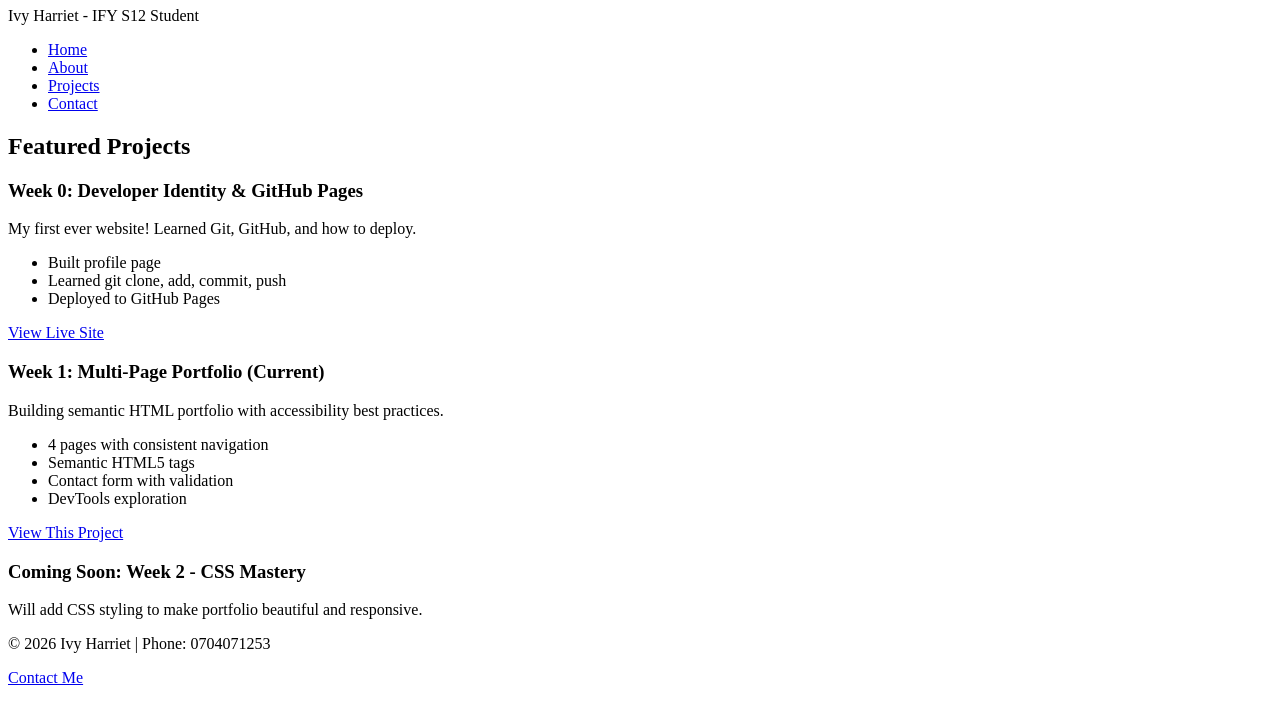
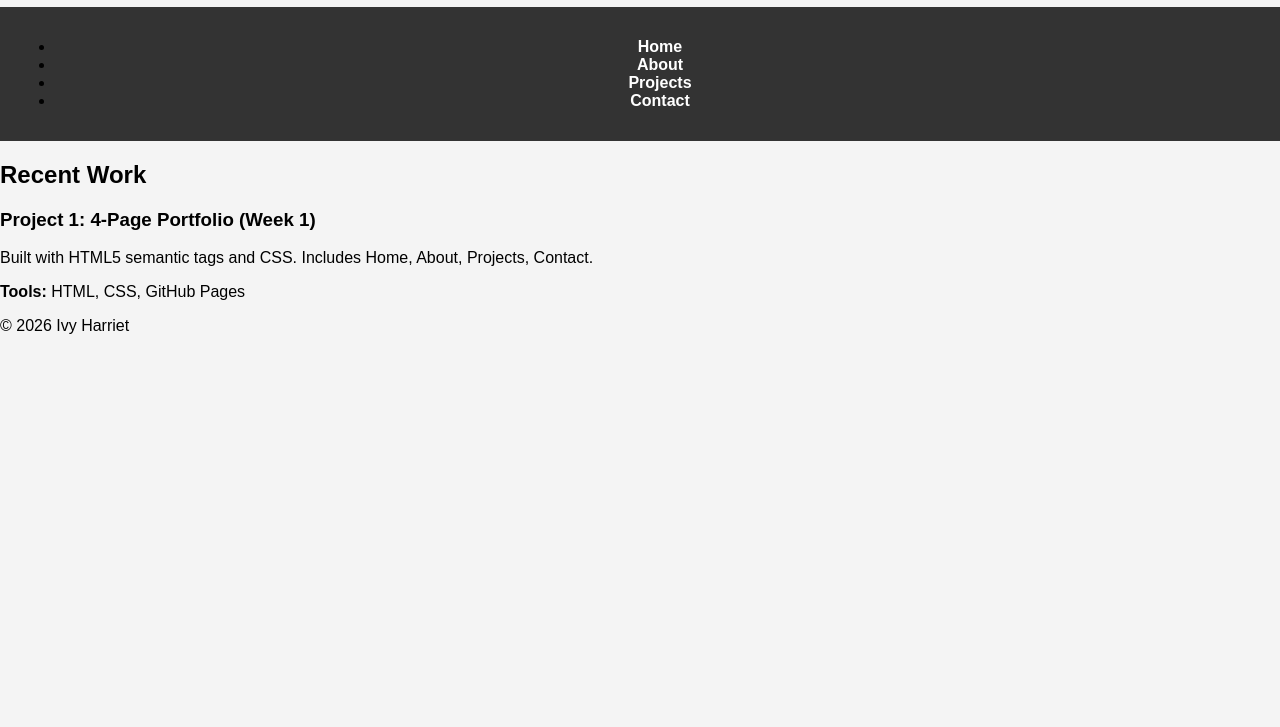
Before and after one commit to ivyharriet2003-sudo/ify-s12-week-01-ivyharriet2003-sudo, a plain HTML site: page projects.html in a window 1280 px wide. Shown: the part 73-800 px from the top of the page. Drawn offline with Linux system fonts and the light colour scheme.

Commit message:
Refactor projects.html for improved layout
Updated the structure of the projects page to include recent work and simplified the header and navigation.

```diff
--- a/projects.html
+++ b/projects.html
@@ -4,56 +4,12 @@
   <meta charset="UTF-8">
   <meta name="viewport" content="width=device-width, initial-scale=1.0">
   <title>Projects - Ivy Harriet</title>
+  <link rel="stylesheet" href="style.css">
 </head>
 <body>
-  <header>
-    <h1>My Projects</h1>
-    <p>Ivy Harriet - IFY S12 Student</p>
-  </header>
-  <nav>
-    <ul>
-      <li><a href="index.html">Home</a></li>
-      <li><a href="about.html">About</a></li>
-      <li><a href="projects.html">Projects</a></li>
-      <li><a href="contact.html">Contact</a></li>
-    </ul>
-  </nav>
-  <main>
-    <article>
-      <h2>Featured Projects</h2>
-
-      <section>
-        <h3>Week 0: Developer Identity & GitHub Pages</h3>
-        <p>My first ever website! Learned Git, GitHub, and how to deploy.</p>
-        <ul>
-          <li>Built profile page</li>
-          <li>Learned git clone, add, commit, push</li>
-          <li>Deployed to GitHub Pages</li>
-        </ul>
-        <p><a href="https://ivyharriet2003-sudo.github.io/" target="_blank">View Live Site</a></p>
-      </section>
-
-      <section>
-        <h3>Week 1: Multi-Page Portfolio (Current)</h3>
-        <p>Building semantic HTML portfolio with accessibility best practices.</p>
-        <ul>
-          <li>4 pages with consistent navigation</li>
-          <li>Semantic HTML5 tags</li>
-          <li>Contact form with validation</li>
-          <li>DevTools exploration</li>
-        </ul>
-        <p><a href="index.html">View This Project</a></p>
-      </section>
-
-      <section>
-        <h3>Coming Soon: Week 2 - CSS Mastery</h3>
-        <p>Will add CSS styling to make portfolio beautiful and responsive.</p>
-      </section>
-    </article>
-  </main>
-  <footer>
-    <p>&copy; 2026 Ivy Harriet | Phone: 0704071253</p>
-    <p><a href="contact.html">Contact Me</a></p>
-  </footer>
+  <header><h1>My Projects</h1></header>
+  <nav><ul><li><a href="index.html">Home</a></li><li><a href="about.html">About</a></li><li><a href="projects.html">Projects</a></li><li><a href="contact.html">Contact</a></li></ul></nav>
+  <main><section><h2>Recent Work</h2><h3>Project 1: 4-Page Portfolio (Week 1)</h3><p>Built with HTML5 semantic tags and CSS. Includes Home, About, Projects, Contact.</p><p><strong>Tools:</strong> HTML, CSS, GitHub Pages</p></section></main>
+  <footer><p>&copy; 2026 Ivy Harriet</p></footer>
 </body>
 </html>
```
